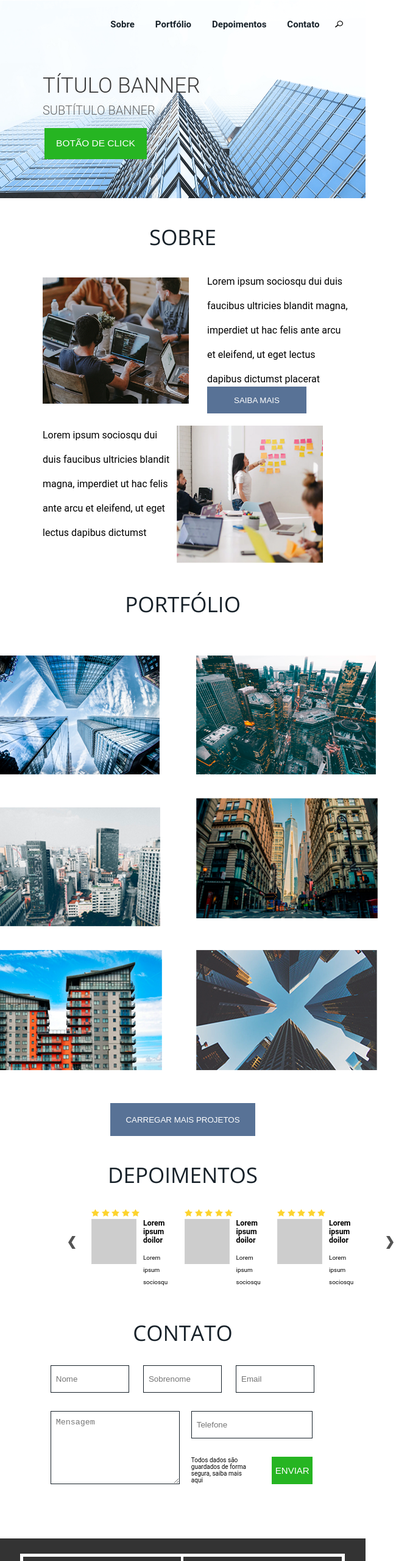
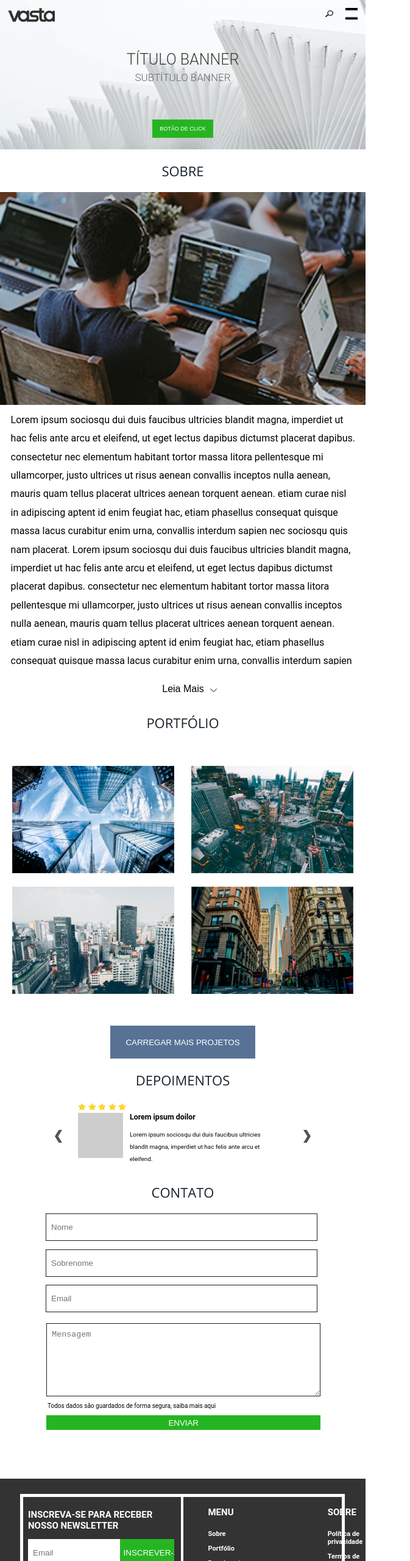
Before and after one commit to mthsaguiar/selecVasta, a plain HTML site: page src/index.html in a window 600 px wide. Shown: the top 2560 px of the page at 61% size, 673 px wide, since content can reach past the window. Drawn offline with nearby package versions, Linux system fonts and the light colour scheme.

Commit message:
mobile layout 80%

```diff
--- a/src/index.html
+++ b/src/index.html
@@ -2,7 +2,7 @@
 <html>
     <head>
         <meta charset="utf-8">
-        <meta name="viewport" content="width=device-width, initial-scale=1.0">
+        <meta name="viewport" content="width=device-width, initial-scale=1">
         <title>Vasta</title>
         <script src="script.js" defer></script>
         <script src="https://fonts.googleapis.com/css2?family=Roboto:wght@400;700&display=swap" defer ></script>
@@ -14,6 +14,7 @@
 
     <body>
         <header>
+            <div class="content">
                 <section class="header-section">
                     <div class="header-content">
                         <ul>
@@ -34,6 +35,22 @@
                         <input type="button" value="BOTÃO DE CLICK">
                     </div>
                 </section>
+                <section class="header-section-mobile">
+                    <img src="../img/Vasta.png" alt="">
+                    <div class="nav-search">
+                        <div class="search-toggle">
+                            <form action="">
+                                <input type="image" src="../icons/search-icon.png" alt="Submit">
+                            </form>
+                            <input type="image" src="../icons/nav-bar.png"></button>
+                        </div>
+                    </div>
+                    <div class="title-button-mobile">
+                        <h1>TÍTULO BANNER</h1>
+                        <h2>SUBTÍTULO BANNER</h2>
+                        <input type="button" value="BOTÃO DE CLICK">
+                    </div>
+                </section>
                 <section class="sobre-section">
                     <div class="sobre-texto1">
                         <div class="section-title">
@@ -41,11 +58,18 @@
                         </div>
                         <div class="sobre-content">
                             <div class="sobre-img-1">
-                                <img src="../img/sobre-img-1.png" alt="Imagem ilustrativa da seção sobre" width="396" height="341" >
+                                <img class="sobre-img-desktop" src="../img/sobre-img-1.png" alt="Imagem ilustrativa da seção sobre" width="396" height="341" >
+                            </div>
+                            <div class="sobre-mobile-image">
+                                <img class="sobre-img-mobile" src="../img/sobre-img-mobile.png" alt="Imagem ilustrativa da seção sobre">
                             </div>
                             <div class="sobre-text-button">
-                                <p>Lorem ipsum sociosqu dui duis faucibus ultricies blandit magna, imperdiet ut hac felis ante arcu et eleifend, ut eget lectus dapibus dictumst placerat dapibus. consectetur nec elementum habitant tortor massa litora pellentesque mi ullamcorper, justo ultrices ut risus aenean convallis inceptos nulla aenean, mauris quam tellus placerat ultrices aenean torquent aenean. etiam curae nisl in adipiscing aptent id enim feugiat hac, etiam phasellus consequat quisque massa lacus curabitur enim urna, convallis interdum sapien nec sociosqu quis nam placerat. </p>
+                                <p>Lorem ipsum sociosqu dui duis faucibus ultricies blandit magna, imperdiet ut hac felis ante arcu et eleifend, ut eget lectus dapibus dictumst placerat dapibus. consectetur nec elementum habitant tortor massa litora pellentesque mi ullamcorper, justo ultrices ut risus aenean convallis inceptos nulla aenean, mauris quam tellus placerat ultrices aenean torquent aenean. etiam curae nisl in adipiscing aptent id enim feugiat hac, etiam phasellus consequat quisque massa lacus curabitur enim urna, convallis interdum sapien nec sociosqu quis nam placerat. Lorem ipsum sociosqu dui duis faucibus ultricies blandit magna, imperdiet ut hac felis ante arcu et eleifend, ut eget lectus dapibus dictumst placerat dapibus. consectetur nec elementum habitant tortor massa litora pellentesque mi ullamcorper, justo ultrices ut risus aenean convallis inceptos nulla aenean, mauris quam tellus placerat ultrices aenean torquent aenean. etiam curae nisl in adipiscing aptent id enim feugiat hac, etiam phasellus consequat quisque massa lacus curabitur enim urna, convallis interdum sapien nec sociosqu quis nam placerat. </p>
                             <input class="section-button-sobre" type="button" value="SAIBA MAIS">
+                            <div class="leia-mais">
+                                <input type="button" class="section-leiamais-button" value="Leia Mais">
+                                <img src="../icons/row-down.png" alt="Leia mais">
+                            </div>
                             </div>
                         </div>
                         <div class="sobre-content">
@@ -84,7 +108,7 @@
                             </li>
                         </ul>
                     </div>
-                    <div class="port-button">
+                    <div>
                         <input class="section-button-port"type="button" value="CARREGAR MAIS PROJETOS">
                     </div>
                 </section>
@@ -97,7 +121,7 @@
                             <img type="button "src="../icons/anterior-icon.png" alt="Botão para voltar slider">
                         </div>
                         <ul>
-                            <li>
+                            <li class="depoimento-01">
                                 <img src="../icons/estrelas-icon.png" alt="Classificação">
                                 <div class="perfil-classifica">
                                     <img src="../img/foto-perfil.png" width="74px" height="74px"alt="">
@@ -107,7 +131,7 @@
                                     </div>
                                 </div>
                             </li>
-                            <li>
+                            <li class="depoimento-02">
                                 <img src="../icons/estrelas-icon.png" alt="Classificação">
                                 <div class="perfil-classifica">
                                     <img src="../img/foto-perfil.png" width="74px" height="74px" alt="">
@@ -117,7 +141,7 @@
                                     </div>
                                 </div>
                             </li>
-                            <li>
+                            <li class="depoimento-03">
                                 <img src="../icons/estrelas-icon.png" alt="Classificação">
                                 <div class="perfil-classifica">
                                     <img src="../img/foto-perfil.png" width="74px" height="74px" alt="">
@@ -147,11 +171,14 @@
                             <textarea type="text" class="msg-contato" placeholder="Mensagem"></textarea>
                             <div class="div-text-button-contato">
                                 <input type="text" class="tel-contato" placeholder="Telefone">
-                            <div class="text-button-contato">
                                 <p>Todos dados são guardados de forma segura, saiba mais aqui</p>
                                 <input type="button" value="ENVIAR">
                             </div>
                     </div>
+                    <div class="form-contato-mobile">
+                        <textarea type="text" class="msg-contato" placeholder="Mensagem"></textarea>
+                        <p>Todos dados são guardados de forma segura, saiba mais aqui</p>
+                        <input type="button" value="ENVIAR">
                     </div>
                     </div>
                 </section>
@@ -203,7 +230,7 @@
                     </div>
                 </section>
         </header>
-
+    </div>
     </body>
 
 
--- a/src/script.js
+++ b/src/script.js
@@ -1,3 +1,12 @@
 document.querySelector("form").addEventListener("submit", e=>{
     e.preventDefault();
 })
+
+function closeFunction() {
+    var x = document.getElementById("myTopnav");
+    if (x.className === "topnav") {
+      x.className += " responsive";
+    } else {
+      x.className = "topnav";
+    }
+  }
--- a/src/style.css
+++ b/src/style.css
@@ -3,18 +3,20 @@
   }
   body{
     font-family: 'Roboto', sans-serif;
-    margin: 0;
+    width: 100%;
+    margin: 0 auto;
     padding: 0;
-}
-.content{
-    width: 1280px;
-    margin: 0 auto;
 }
 input{
     -moz-appearance: none;
     -webkit-appearance: none;
     appearance: none;
     outline: none;
+}
+.content{
+    overflow: hidden;
+    margin: 0 auto;
+    padding: 0;
 }
 
 .header-section{
@@ -48,7 +50,55 @@ input{
 .header-section .header-content .search-area form input{
     margin-left: 25px;
 }
-
+.header-section-mobile{
+    display: none;
+    background-image: url("../img/banner-mobile.png");
+    background-repeat: no-repeat;
+    background-size: 100% 100%;
+    width: 100%;
+    height: 245px;
+    margin: 0;
+}
+.header-section-mobile img{
+    padding: 13px;
+}
+.nav-search{
+    display: flex;
+    float: right;
+    padding: 13px;
+}
+.search-toggle{
+    display: flex;
+}
+.nav-search input{
+    margin-left: 20px;
+}
+.title-button-mobile{
+    text-align: center;
+}
+.title-button-mobile h1{
+    margin-top: 30px;
+    margin-bottom: 5px;
+    font-size: 25px;
+    font-weight: 300;
+    color: #3b3b3b;
+}
+.title-button-mobile h2{
+    margin-top: 0;
+    font-size: 17px;
+    font-weight: 300;
+    color: #676767;
+}
+.title-button-mobile input{
+    margin-top: 45px;
+    width: 100px;
+    height: 30px;
+    border: none;
+    background-color: #26b522;
+    color: #FFFF;
+    cursor: pointer;
+    font-size: 9px;
+}
 .banner-content{
     position: absolute;
     margin-top: 0;
@@ -104,12 +154,31 @@ input{
     margin-right: 30px;
     margin-top: 13px;
 }
-.sobre-img-1 img{
+.sobre-mobile-image{
+    width: 100%;
+    padding: 0;
+}
+.sobre-img-desktop{
     background-size: 100% 100%;
     height: 100%;
     width: 100%;
 }
-
+.sobre-img-mobile{
+    display: none;
+    width: 100%;
+    background-size: 100% 100%;
+}
+.leia-mais{
+    padding-top: 30px;
+    padding-bottom: 10px;
+    text-align: center;
+}
+.leia-mais input{
+    border: none;
+    background-color: #ffff;
+    font-size: 16px;
+    font-weight: 500;
+}
 .sobre-content{
     display: flex;
 }
@@ -158,10 +227,15 @@ input{
     height: 100%;
     width: 100%;
 }
+.portfolio-img{
+    padding: 20px;
+}
 
 .portfolio-img ul{
+    padding: 0;
     display: grid;
     grid-template-columns: auto auto auto ;
+    grid-gap: 5%;
     list-style: none;
     text-align: left;
     justify-content: center;
@@ -171,27 +245,11 @@ input{
     width: 238px;
     height: 54px;
     margin-left: calc(50% - 119px);
-    margin-top: 34px;
+    margin-top: 30px;
     color: #FFFF;
     background-color: #587296;
     cursor: pointer;
 
-}
-
-.port-imagem-1{
-    margin: 15px 56px 35px 0;
-}
-.port-imagem-2{
-    margin: 15px 56px 35px 0;
-}
-.port-imagem-3{
-    margin: 15px 0 35px 0;
-}
-.port-imagem-4{
-    margin: 0 48px 0 0;
-}
-.port-imagem-5{
-    margin: 0 56px 0 0;
 }
 .depoimentos-slider{
     display: flex;
@@ -205,16 +263,17 @@ input{
 }
 .perfil-classifica{
     display: flex;
+    width: 100%;
 }
 .anterior-button{
     margin-top: 47px;
-    margin-left: 112px;
+    margin-left: 8.75%;
     margin-right: 26px;
     cursor: pointer;
 }
 .proximo-button{
     margin-top: 47px;
-    margin-right: 112px;
+    margin-right: 8.75%;
     margin-left: 26px;
     cursor: pointer;
 }
@@ -242,7 +301,7 @@ input{
 }
 
 .dados-contato input {
-    box-sizing: border-box;
+    display: grid auto auto auto;
     border:1px solid #172129;
     width: 21.5%;
     height: 45px;
@@ -251,6 +310,9 @@ input{
 .dados-nome,
 .dados-sobrenome{
     margin-right: 3.2%;
+}
+.form-contato-mobile{
+    display: none;
 }
 
 .dados-nome{
@@ -396,7 +458,7 @@ textarea{
     margin-left: 35%;
 }
 
-@media only screen and (max-width:1000px){
+@media screen and (max-width:1000px){
     .header-section{
         height: 400px;
     }
@@ -411,12 +473,12 @@ textarea{
         max-width: 70px;
         max-height: 70px;
     }
-}@media only screen and (max-width: 700px){
+}@media screen and (max-width: 700px){
     .header-section{
         height: 325px;
     }
 
-}@media (min-width: 1280px){
+}@media screen and (min-width: 1280px){
     .sobre-section,
     .depoimentos-slider,
     .contato-container,
@@ -424,7 +486,7 @@ textarea{
         max-width: 1280px;
         margin-left: calc( ( 100% - 1280px ) / 2)
     }
-}@media (max-width: 1100px){
+}@media screen and (max-width: 1100px){
     .portfolio-img ul{
         grid-template-columns: auto auto;
     }
@@ -432,4 +494,95 @@ textarea{
         max-width: 90px;
         max-height: 90px;
     }
+}@media screen and (max-width: 600px){
+
+    .header-section,
+    .sobre-text,
+    .sobre-img-2,
+    .sobre-img-desktop,
+    .sobre-img-1,
+    .section-button-sobre,
+    .port-imagem-5,
+    .port-imagem-6,
+    .depoimento-02,
+    .depoimento-03,
+    .inform-contato{
+        display: none;
+    }
+    .header-section-mobile,
+    .sobre-img-mobile{
+        display: block;
+    }
+    .section-title{
+        padding-top: 20px;
+        padding-bottom: 20px;
+        text-align: center;
+    }
+
+    .section-title h1 {
+        margin: 0;
+        font-size: 22px;
+        font-weight: 300;
+        color: #172129;
+        font-family: 'Open Sans', sans-serif;
+    }
+    .sobre-content{
+        display: block;
+    }
+    .sobre-text-button{
+        padding-top: 10px;
+        margin-left: 1em;
+    }
+    .sobre-text-button p{
+    overflow: hidden;
+    position: relative;
+    max-height: 26em;
+    margin-left: 0.1em;
+    margin-right: -0.5em;
+    font-size: 16px;
+    line-height: 1.9;
+    }.portfolio-img ul li img{
+        max-width: 100%;
+        height: auto;
+    }
+    .anterior-button{
+        margin-left: 10%;
+    }
+    .proximo-button{
+        margin-right: 5%;
+    }.dados-contato{
+        display: grid;
+        grid-gap: 10%;
+        margin-left: 12.5%;
+    }
+    .dados-contato input {
+        width: 85%;
+    }.dados-nome,
+    .dados-sobrenome{
+        margin: 0;
+    }
+    .form-contato-mobile{
+        display: grid;
+        padding-top:15px
+    }.form-contato-mobile textarea {
+        width: 75%;
+        margin-left: 12.7%;
+    }.form-contato-mobile p {
+        margin-left: 13%;
+        font-size: 10px;
+    }.form-contato-mobile input{
+        border: 0;
+        background-color: #26b522;
+        color: #FFF;
+        height: 24px;
+        width: 75%;
+        margin-left: 12.7%;
+    }
+}@media (min-width: 400px) and (max-width: 600px){
+    .anterior-button{
+        margin-left: 15%;
+    }
+    .proximo-button{
+        margin-right: 15%;
+    }
 }
```
Also changed, not shown: icons/nav-bar.png (added), icons/row-down.png (added), icons/vasta-mobile.png (added), img/Vasta.png (added), img/sobre-img-mobile.png (added). Lines whose indentation alone changed are shown as unchanged.
